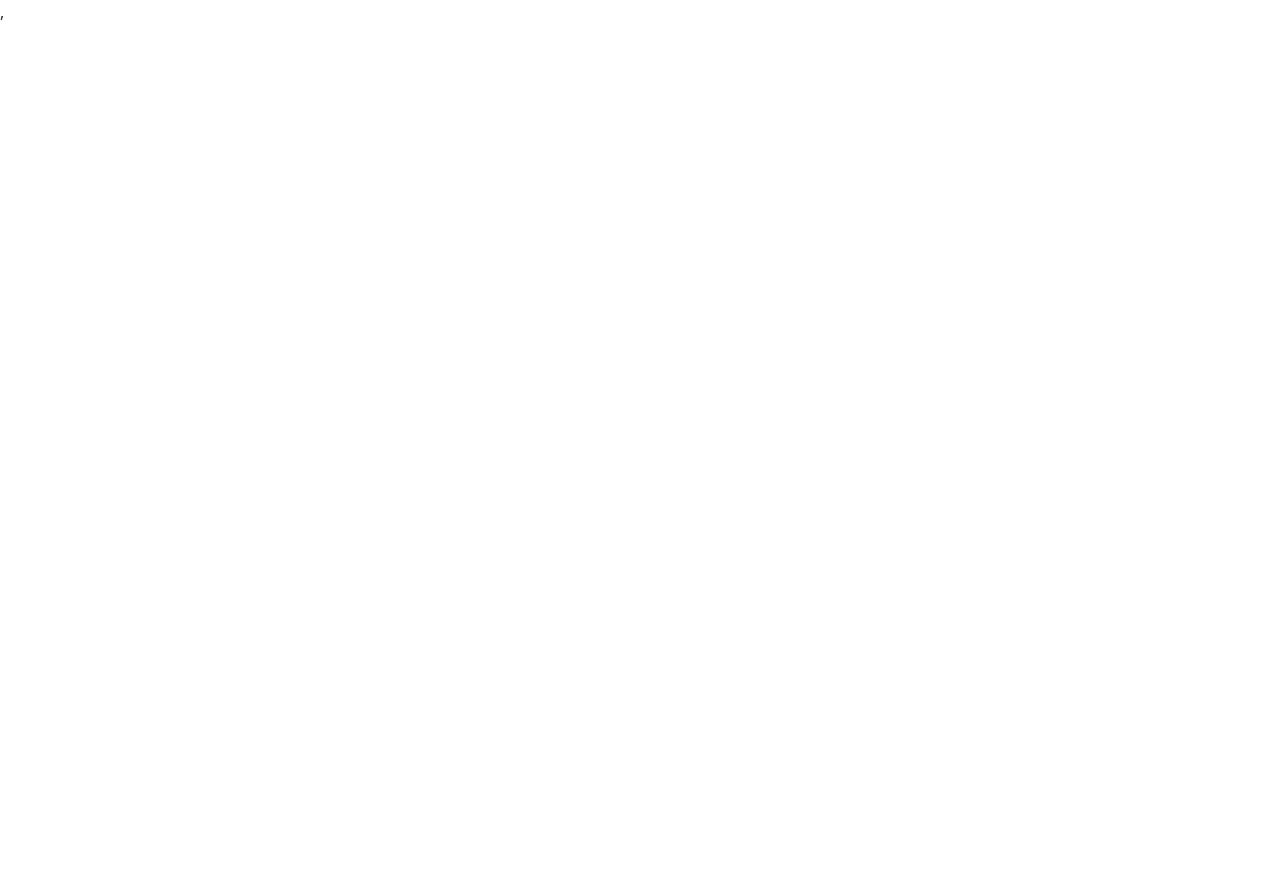
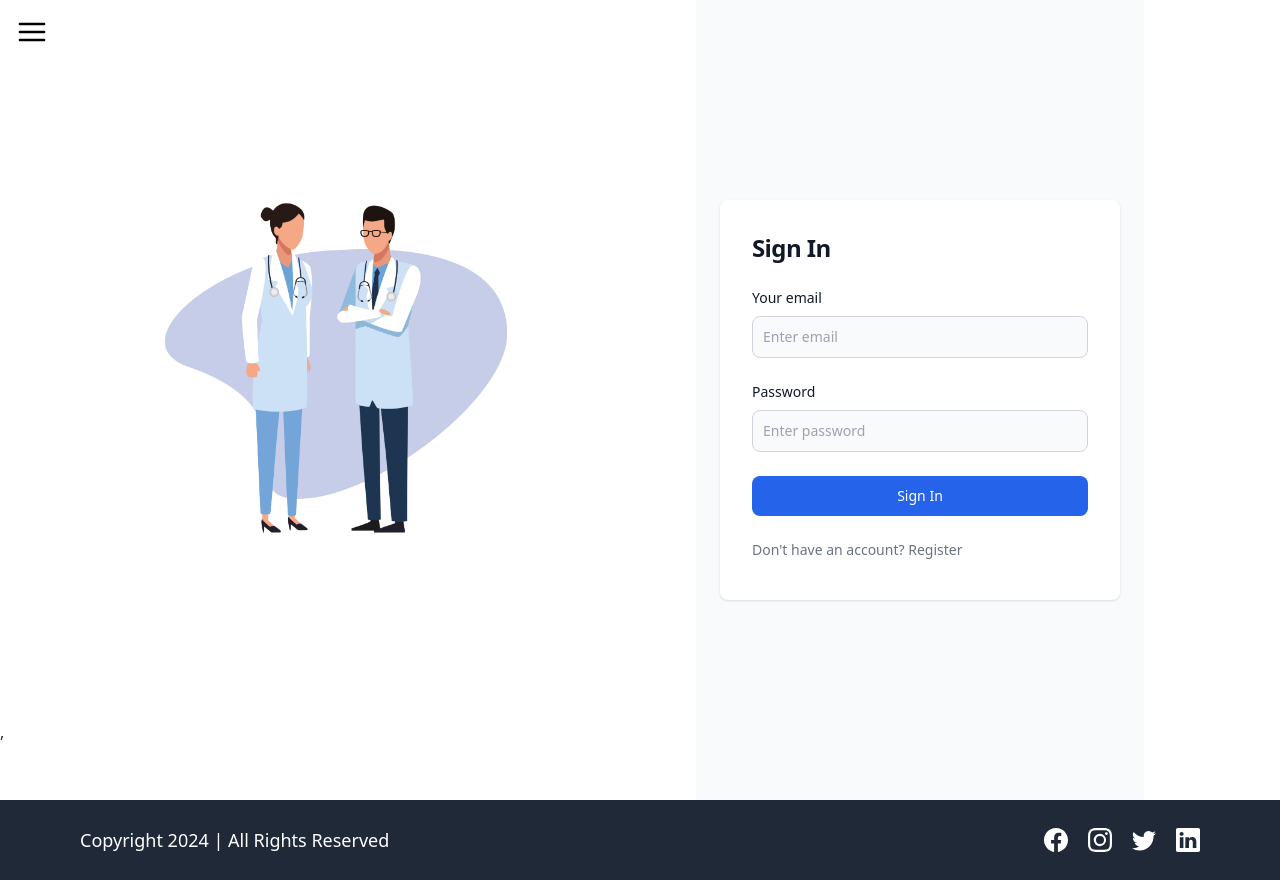
Before and after one commit to tanishq-khandelwal/Fullstack-Medvault, a React (Vite) app in the folder Frontend/medvault/: page /login in a window 1280 px wide. Before the commit this address had no page. Before the commit the page ends 800 px from the top, so only its background shows below. Built offline with nearby package versions, Linux system fonts and the light colour scheme.

Commit message:
Added Login Page

```diff
--- a/Frontend/medvault/src/App.jsx
+++ b/Frontend/medvault/src/App.jsx
@@ -5,13 +5,14 @@ import { Provider } from 'react-redux';
 import store from "./Redux/store.js"; // Import your Redux store
 // import Layout from "./layout/Layout.jsx";
 import HomePage from "./pages/Homepage.jsx";
+import Login from "./pages/Login.jsx";
 
 function App() {
   return (
     <Provider store={store}>
       <Routes>
         <Route path="/" element={<HomePage />} />
-        {/* Define other routes here */}
+        <Route path="/login" element={<Login/>}/>
       </Routes>
     </Provider>
   );
--- a/Frontend/medvault/src/layout/Layout.jsx
+++ b/Frontend/medvault/src/layout/Layout.jsx
@@ -4,8 +4,13 @@ import { Link, useNavigate } from "react-router-dom";
 import { useDispatch, useSelector } from "react-redux";
 import Footer from "../components/footer";
 
-const Layout = ({children}) => {
+const Layout = ({ children }) => {
+
+
   const isLoggedIn = useSelector((state) => state?.auth?.isLoggedIn);
+  const role = useSelector((state) => state?.auth?.role);
+
+
   const dispatch = useDispatch();
   const navigate = useNavigate();
 
@@ -24,9 +29,13 @@ const Layout = ({children}) => {
   };
 
   const handleLogout = async (event) => {
-    event.preventDefault();
+    // event.preventDefault();
 
-    // Dispatch logout action here
+    // // calling logout action
+    // const res = await dispatch(logout());
+
+    // // redirect to home page if true
+    // if (res?.payload?.success) navigate("/");
   };
 
   return (
@@ -65,7 +74,6 @@ const Layout = ({children}) => {
               <a>Contact Us</a>
             </li>
 
-
             {/* Other sidebar items */}
             {!isLoggedIn && (
               <li className="absolute bottom-4 w-full">
@@ -79,11 +87,26 @@ const Layout = ({children}) => {
                 </div>
               </li>
             )}
+
+            {isLoggedIn && (
+              <li className="absolute bottom-4 w-full">
+                <div className="w-full flex items-center justify-center">
+                  <button className="btn-primary px-10 py-2 font-semibold rounded-md   bg-blue-500 text-white">
+                    <Link to={"/profile"}>Profile</Link>
+                  </button>
+                  <button className="btn-secondary px-8 py-2 font-semibold rounded-md  bg-red-600 text-white">
+                    <Link to={"/logout"}>Logout</Link>
+                  </button>
+                </div>
+              </li>
+            )}
           </ul>
         </div>
       </div>
+
+
       {children}
-      <Footer/>
+      <Footer />
     </div>
   );
 };
--- /dev/null
+++ b/Frontend/medvault/src/pages/Login.jsx
@@ -0,0 +1,84 @@
+import React from "react";
+import Layout from "../layout/Layout";
+import { Link } from "react-router-dom";
+import Loginimg from "../assets/Login.png"
+
+const Login=()=>{
+    return(
+
+        <Layout>
+            <div className="flex items-center justify-center ">
+                <div className="h-[500px] w-[400px] mr-[10rem] mt-12">
+
+                    <img src={Loginimg} alt="Login Image" />
+                </div>
+
+            <section className="bg-gray-50">
+      <div className="flex flex-col items-center justify-center px-6 py-8 mx-auto md:h-screen lg:py-0">
+        <div className="w-full bg-white rounded-lg shadow md:mt-0 sm:max-w-md xl:p-0">
+          <div className="p-6 space-y-4 md:space-y-6  h-[400px] w-[400px] sm:p-8">
+            <h1 className="text-xl font-bold leading-tight tracking-tight text-gray-900 md:text-2xl">
+              Sign In
+            </h1>
+
+            <form className="space-y-4 md:space-y-6">
+              <div>
+                <label
+                  htmlFor="email"
+                  className="block mb-2 text-sm font-medium text-gray-900"
+                >
+                  Your email
+                </label>
+                <input
+                  type="email"
+                  name="email"
+                  id="email"
+                  className="bg-gray-50 border border-gray-300 text-gray-900 sm:text-sm rounded-lg focus:ring-primary-600 focus:border-primary-600 block w-full p-2.5"
+                  placeholder="Enter email"
+                  required
+                />
+              </div>
+              <div>
+                <label
+                  htmlFor="password"
+                  className="block mb-2 text-sm font-medium text-gray-900"
+                >
+                  Password
+                </label>
+                <input
+                  type="password"
+                  name="password"
+                  placeholder="Enter password"
+                  className="bg-gray-50 border border-gray-300 text-gray-900 sm:text-sm rounded-lg focus:ring-primary-600 focus:border-primary-600 block w-full p-2.5"
+                  required
+                />
+              </div>
+
+              <button
+                type="submit"
+                className="w-full text-white bg-blue-600 hover:bg-blue-700 focus:ring-4 focus:outline-none focus:ring-primary-300 font-medium rounded-lg text-sm px-5 py-2.5 text-center"
+              >
+                Sign In
+              </button>
+              <p className="text-sm font-light text-gray-500">
+                Don't have an account?{" "}
+                {/* <a
+                  href="/signup"
+                  className="font-medium text-primary-600 hover:underline"
+                >
+                  Register
+                </a> */}
+                <Link to="/signup" className="font-medium text-primary-600 hover:underline">Register</Link>
+              </p>
+            </form>
+          </div>
+        </div>
+      </div>
+    </section>
+    </div>
+        </Layout>
+
+    );
+}
+
+export default Login;
```
Also changed, not shown: Frontend/medvault/src/assets/Login.png (added).
